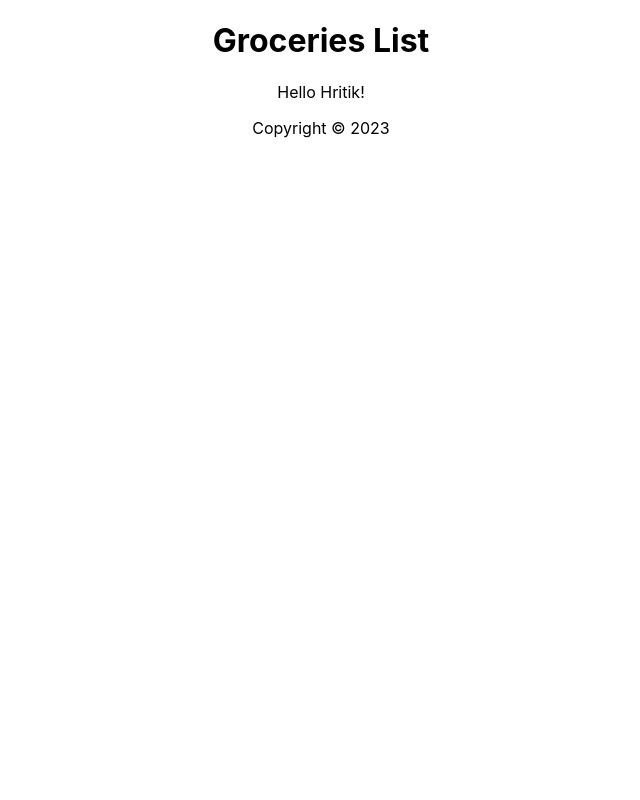
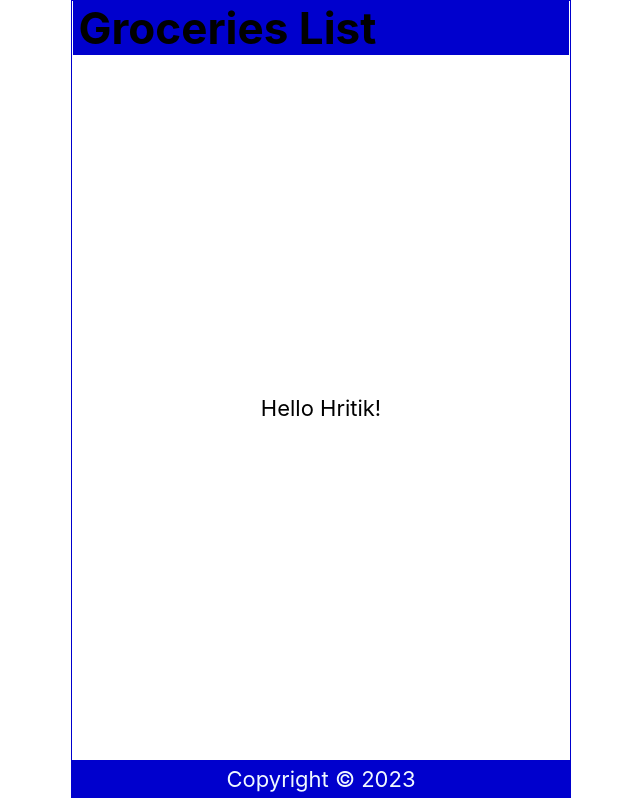
Before and after one commit to aa6443/01tut, a React (Create React App) app: page / in a window 1280 px wide. Shown: the whole page, without its empty margins (319-959 px from the left). Built offline with nearby package versions, Linux system fonts and the light colour scheme.

Commit message:
applying css styles to react

```diff
--- a/src/App.css
+++ /dev/null
@@ -1,38 +0,0 @@
-.App {
-  text-align: center;
-}
-
-.App-logo {
-  height: 40vmin;
-  pointer-events: none;
-}
-
-@media (prefers-reduced-motion: no-preference) {
-  .App-logo {
-    animation: App-logo-spin infinite 20s linear;
-  }
-}
-
-.App-header {
-  background-color: #282c34;
-  min-height: 100vh;
-  display: flex;
-  flex-direction: column;
-  align-items: center;
-  justify-content: center;
-  font-size: calc(10px + 2vmin);
-  color: white;
-}
-
-.App-link {
-  color: #61dafb;
-}
-
-@keyframes App-logo-spin {
-  from {
-    transform: rotate(0deg);
-  }
-  to {
-    transform: rotate(360deg);
-  }
-}
--- a/src/App.js
+++ b/src/App.js
@@ -1,4 +1,3 @@
-import './App.css';
 import Header from './Header';
 import Content from './Content';
 import Footer from './Footer';
--- a/src/Header.js
+++ b/src/Header.js
@@ -2,10 +2,10 @@
 
 const Header = () => {
   return (
-    <header>
+    <header >
         <h1>Groceries List</h1>
     </header>
   )
 }
 
-export default Header
+export default Header;
--- a/src/index.css
+++ b/src/index.css
@@ -1,5 +1,14 @@
+*{
+  margin: 0;
+  padding: 0;
+  box-sizing: border-box;
+}
+
+html{
+  font-size: 22px;
+}
 body {
-  margin: 0;
+  min-height: 100vh;
   font-family: -apple-system, BlinkMacSystemFont, 'Segoe UI', 'Roboto', 'Oxygen',
     'Ubuntu', 'Cantarell', 'Fira Sans', 'Droid Sans', 'Helvetica Neue',
     sans-serif;
@@ -11,3 +20,42 @@
   font-family: source-code-pro, Menlo, Monaco, Consolas, 'Courier New',
     monospace;
 }
+
+.App{
+  display: flex;
+  flex-direction: column;
+  justify-content: center;
+  align-items: center;
+  height: calc(100vh - 2px);
+  max-width: 500px;
+  border: 1px solid mediumblue;
+  margin: auto;
+}
+
+header{
+  width: calc(100% - 2px);
+  padding: 0 0.25em;
+  background-color: mediumblue;
+  display: flex;
+  justify-content: space-between;
+  align-items: center;
+}
+
+main {
+  width: 100%;
+  display: flex;
+  flex-direction: column;
+  flex-grow: 1;
+  justify-content: center;
+  align-items: center;
+  overflow-y: auto;
+}
+
+footer {
+  width: 100%;
+  padding: 0.25em;
+  background-color: mediumblue;
+  color: aliceblue;
+  display: grid;
+  place-content: center;
+}
```
Also changed, not shown: src/logo.svg (deleted).
